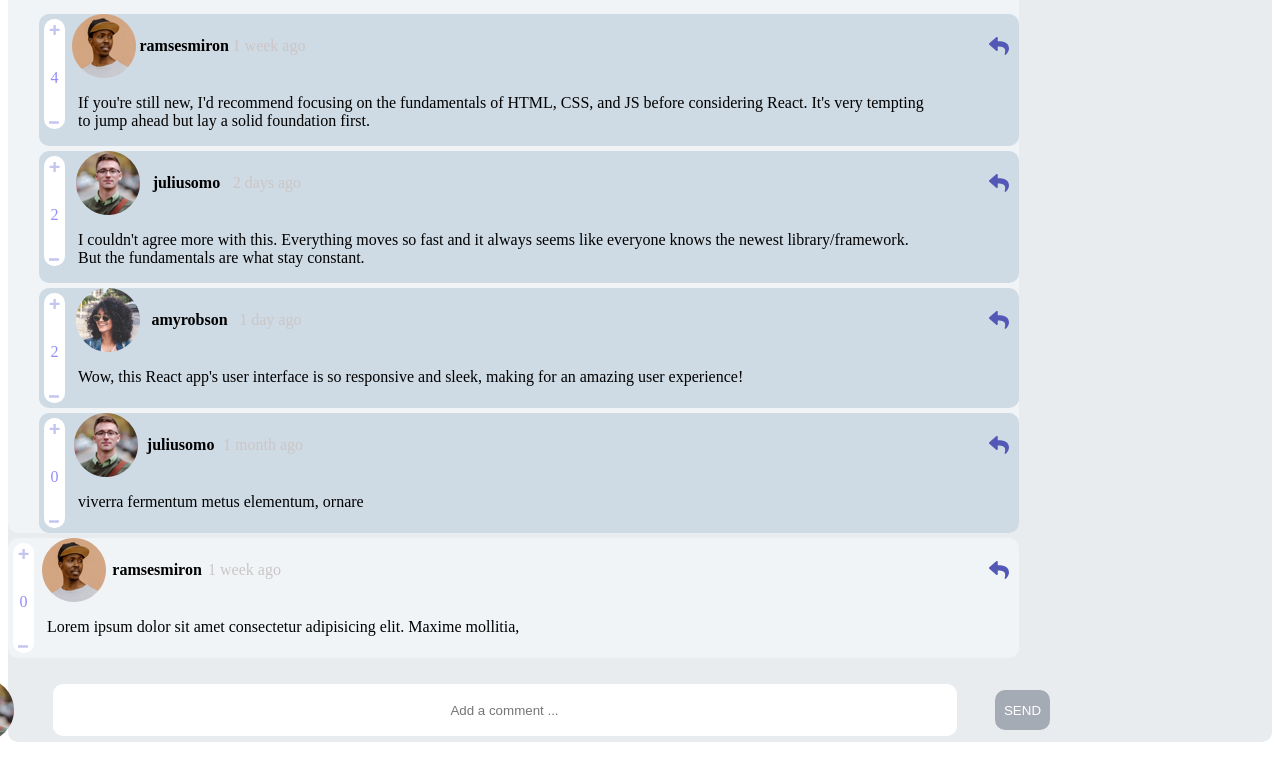
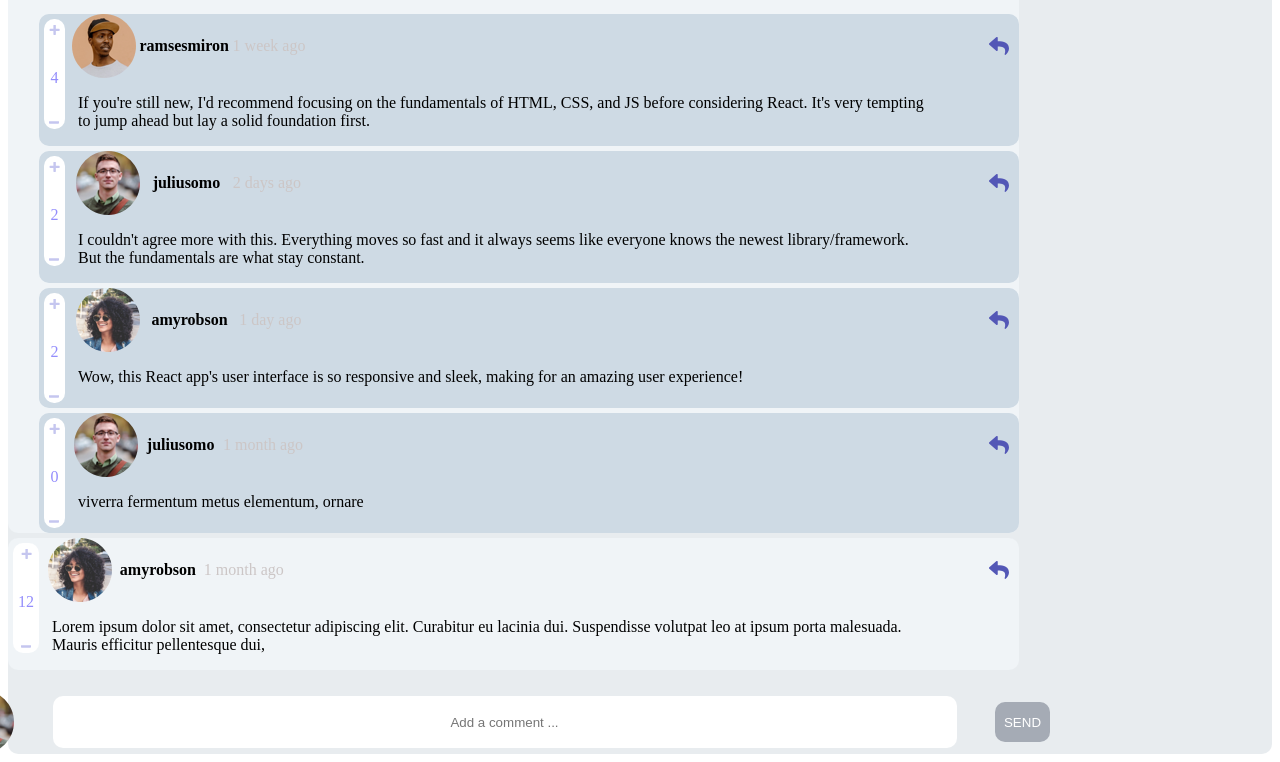
Before and after one commit to shahrzadJavadiKoushesh/AsanPadrakht-Internship, an Angular app in the folder observableInteractiveCommentSection/: page / in a window 1280 px wide. Shown: the part 362-1124 px from the top of the page. Built offline with nearby package versions, Linux system fonts and the light colour scheme.

Commit message:
fix bug for initial replies rendering

```diff
--- a/observableInteractiveCommentSection/src/app/comment.service.ts
+++ b/observableInteractiveCommentSection/src/app/comment.service.ts
@@ -131,20 +131,19 @@ export class CommentService {
                 "username": "juliusomo"
               }
             }
-
           ]
         },
         {
-          "id": 3,
-          "content": "Lorem ipsum dolor sit amet consectetur adipisicing elit. Maxime mollitia,",
-          "createdAt": "1 week ago",
-          "score": 0,
+          "id": 1,
+          "content": "Lorem ipsum dolor sit amet, consectetur adipiscing elit. Curabitur eu lacinia dui. Suspendisse volutpat leo at ipsum porta malesuada. Mauris efficitur pellentesque dui,",
+          "createdAt": "1 month ago",
+          "score": 12,
           "user": {
             "image": {
-              "png": "../assets/images/avatars/image-ramsesmiron.png",
-              "webp": "../assets/images/avatars/image-ramsesmiron.webp"
+              "png": "./images/avatars/image-amyrobson.png",
+              "webp": "../assets/images/avatars/image-amyrobson.webp"
             },
-            "username": "ramsesmiron"
+            "username": "amyrobson"
           },
           "replies": []
         },
--- a/observableInteractiveCommentSection/src/app/filter.pipe.ts
+++ b/observableInteractiveCommentSection/src/app/filter.pipe.ts
@@ -12,7 +12,9 @@ export class FilterPipe implements PipeTransform {
 
     searchText = searchText.toLowerCase();
 
-    return comments.filter((comment) => {
+    const commentsCopy = JSON.parse(JSON.stringify(comments));
+
+    return commentsCopy.filter((comment: any) => {
       if (isUsername) {
         if (comment.user.username.toLowerCase().includes(searchText)) {
           return true;
@@ -22,9 +24,11 @@ export class FilterPipe implements PipeTransform {
           return true;
         }
       }
-      const initialReplies = [...comment.replies]
+
+      const repliesCopy = JSON.parse(JSON.stringify(comment.replies));
+
       // Filter and keep only the matching replies
-      const matchingReplies = comment.replies.filter((reply: any) => {
+      const matchingReplies = repliesCopy.filter((reply: any) => {
         if (isUsername) {
           return reply.user.username.toLowerCase().includes(searchText);
         } else {
@@ -33,12 +37,8 @@ export class FilterPipe implements PipeTransform {
       });
 
       comment.replies = matchingReplies;
-      if (searchText.trim() === ''){
-        comment.replies = [...initialReplies]
-      }
-      return comment.replies.length > 0;
+
+      return comments.length > 0;
     });
   }
-
-
 }
```
